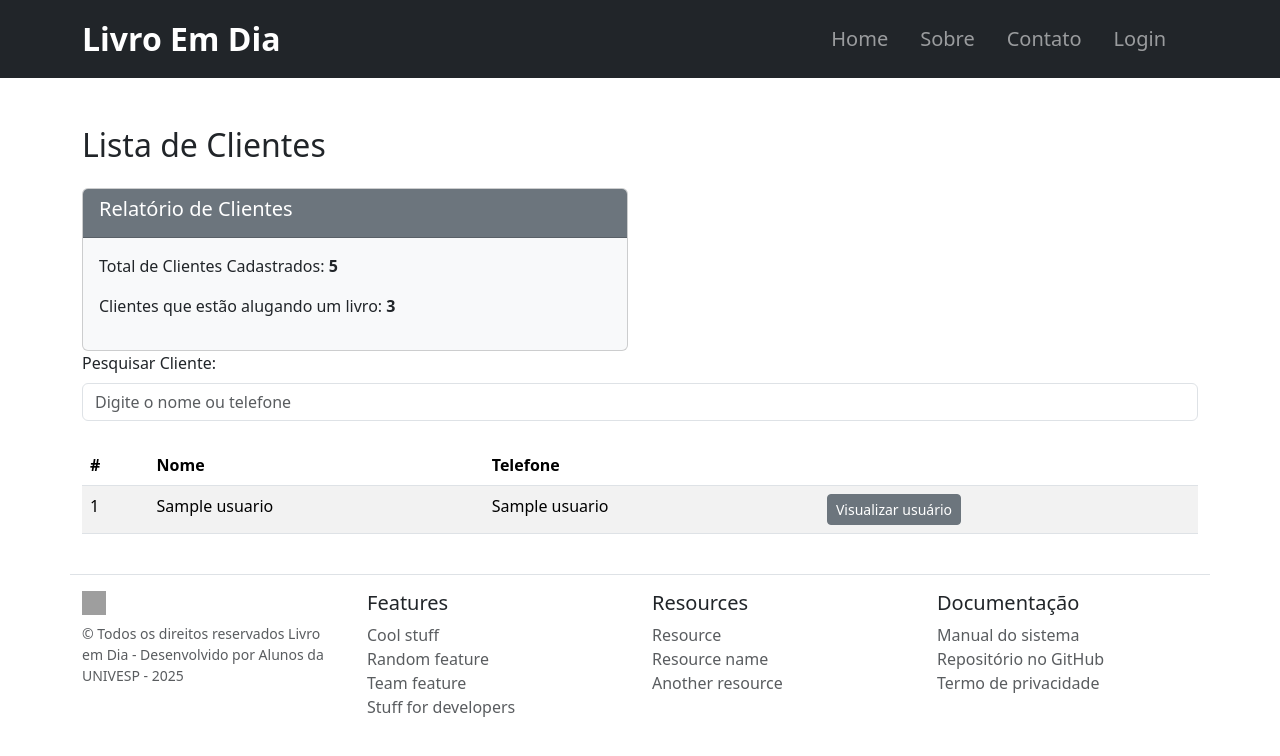
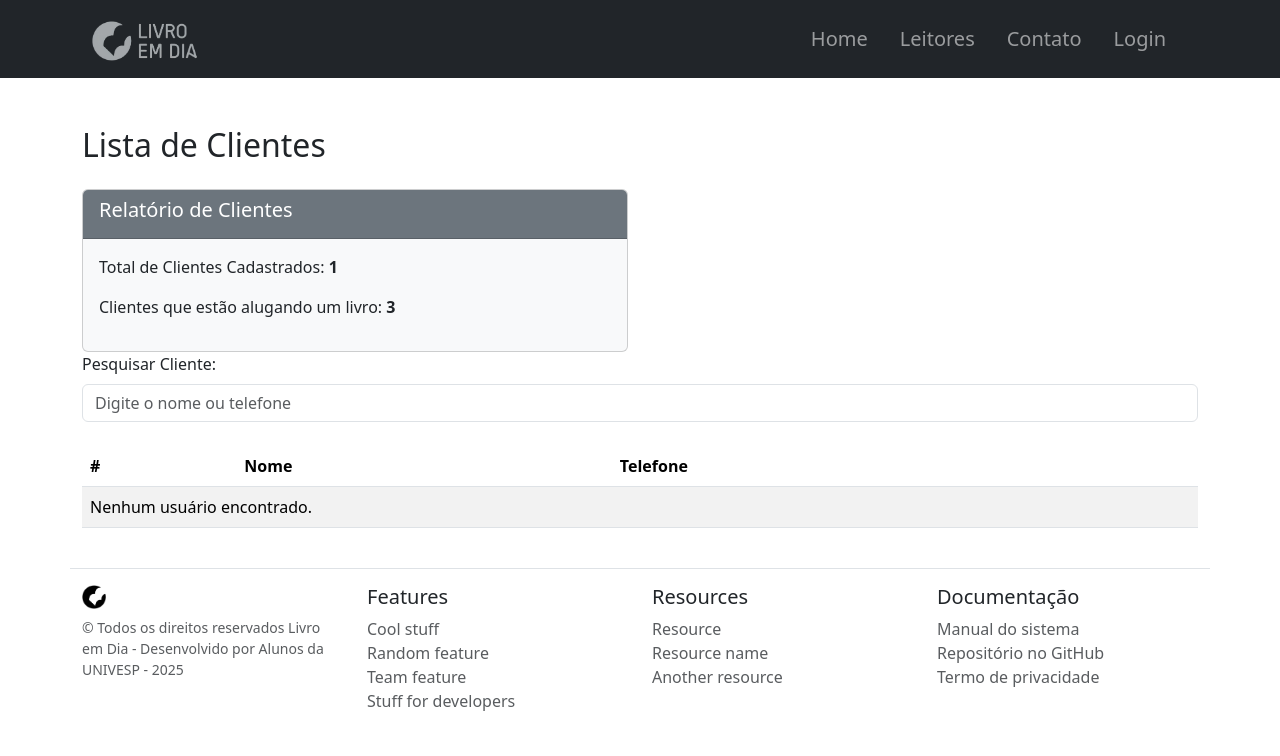
Before and after one commit to DiegoFariasDF/ProjetoIntegrador1, a PHP site: template app/views/usuarios.php in a window 1280 px wide. Shown: the top 756 px of the page. Run offline with PHP 8.4, Linux system fonts and the light colour scheme; the template is opened without the code that fills it: most values are stand-ins (such as "Sample title", 1, 10 or a date in 2020); grey boxes are pictures that could not be loaded.

Commit message:
Criado a tela de leitores, faltando somente finalizar a edição, e a inclusão de novos leitores. Após isso seguir para a tela administrativa de usuarios da biblioteca

```diff
--- a/app/views/login.php
+++ b/app/views/login.php
@@ -1,7 +1,7 @@
 <div class="text-center d-flex align-items-center justify-content-center vh-100">
     <main class="form-signin w-100 m-auto" style="max-width: 380px;">
         <form>
-            <img class="mb-4" src="https://img.freepik.com/vetores-premium/vetor-de-icone-de-design-de-logotipo-de-livro_9850-5270.jpg" alt="" width="72" height="57">
+            <img class="mb-4" src="public/img/logoDark.png" alt="Logo"  height="100">
             <h1 class="h3 mb-3 fw-normal">Login</h1>
 
             <div class="form-floating mb-3">
--- a/app/views/partials/footer.php
+++ b/app/views/partials/footer.php
@@ -3,7 +3,7 @@
 <footer class="container pt-3 my-4 border-top">
     <div class="row text-center text-md-start">
         <div class="col-12 col-md-3">
-            <img class="mb-2" src="https://img.freepik.com/vetores-premium/vetor-de-icone-de-design-de-logotipo-de-livro_9850-5270.jpg" alt="" width="24" height="24">
+            <img class="mb-2" src="public/img/logoRedondoDark.png" alt="" width="24" height="24">
             <small class="d-block mb-3 text-muted"> &copy; Todos os direitos reservados Livro em Dia - Desenvolvido por Alunos da UNIVESP - 2025</small>
         </div>
         <div class="col-6 col-sm-6 col-md-3">
--- a/app/views/partials/header.php
+++ b/app/views/partials/header.php
@@ -12,7 +12,7 @@
 <header class="navbar navbar-expand-xl navbar-dark bg-dark fixed-top sticky-top">
     <div class="container">
 
-        <a class="navbar-brand fs-2 fw-bold" href="?pagina="><!--<img src="public/img/logo1.png" alt="">-->Livro Em Dia</a>
+        <a class="navbar-brand fs-2 fw-bold" href="?pagina="><img src="public/img/logo.png" alt="Logo" height="50px"></a>
         <button class="navbar-toggler" type="button" data-bs-toggle="collapse" data-bs-target="#navbarDark" aria-controls="navbarDark" aria-expanded="false" aria-label="Toggle navigation">
 
         <img src="public/img/hamburger.png" alt="">
@@ -24,7 +24,7 @@
                 <a class="nav-link " aria-current="page" href="?pagina=home">Home</a>
             </li>
             <li class="nav-item me-3">
-                <a class="nav-link" href="#projetos">Sobre</a>
+                <a class="nav-link" href="?pagina=leitores">Leitores</a>
             </li>
             <li class="nav-item me-3">
                 <a class="nav-link" href="#fale-conosco">Contato</a>
--- a/app/views/usuarios.php
+++ b/app/views/usuarios.php
@@ -8,7 +8,7 @@
                     <h5>Relatório de Clientes</h5>
                 </div>
                 <div class="card-body">
-                    <p>Total de Clientes Cadastrados: <strong>5</strong></p>
+                    <p>Total de Clientes Cadastrados: <strong><?= $totalLeitores ?></strong></p>
                     <p>Clientes que estão alugando um livro: <strong>3</strong></p>
                 </div>
             </div>
@@ -31,14 +31,14 @@
                 </tr>
             </thead>
             <tbody id="client-list">
-                <?php if (!empty($usuarios)): ?>
-                    <?php foreach ($usuarios as $usuario): ?>
+                <?php if (!empty($leitores)): ?>
+                    <?php foreach ($leitores as $leitores): ?>
                         <tr>
-                            <td><?= htmlspecialchars($usuario['id']) ?></td>
-                            <td class="nome"><?= htmlspecialchars($usuario['nome']) ?></td>
-                            <td class="telefone"><?= htmlspecialchars($usuario['usuario']) ?></td>
+                            <td><?= htmlspecialchars($leitores['id']) ?></td>
+                            <td class="nome"><?= htmlspecialchars($leitores['nome']) ?></td>
+                            <td class="telefone"><?= htmlspecialchars($leitores['telefone']) ?></td>
                             <td>
-                                <a class="btn btn-secondary btn-sm" href="?pagina=usuario&id=<?= $usuario['id'] ?>">Visualizar usuário</a>
+                                <a class="btn btn-secondary btn-sm" href="?pagina=leitor&id=<?= $leitores['id'] ?>">Visualizar usuário</a>
                             </td>
                         </tr>
                     <?php endforeach; ?>
```
Also changed, not shown: app/controllers/LeitorController.php (added, +32 -0 lines), app/core/router.php (+8 -6 lines), app/model/LeitorModel.php (+10 -2 lines), app/views/usuario.php (+10 -22 lines), public/img/logoDark.png (added), public/img/logoRedondo.png (added), public/img/logoRedondoDark.png (added).
